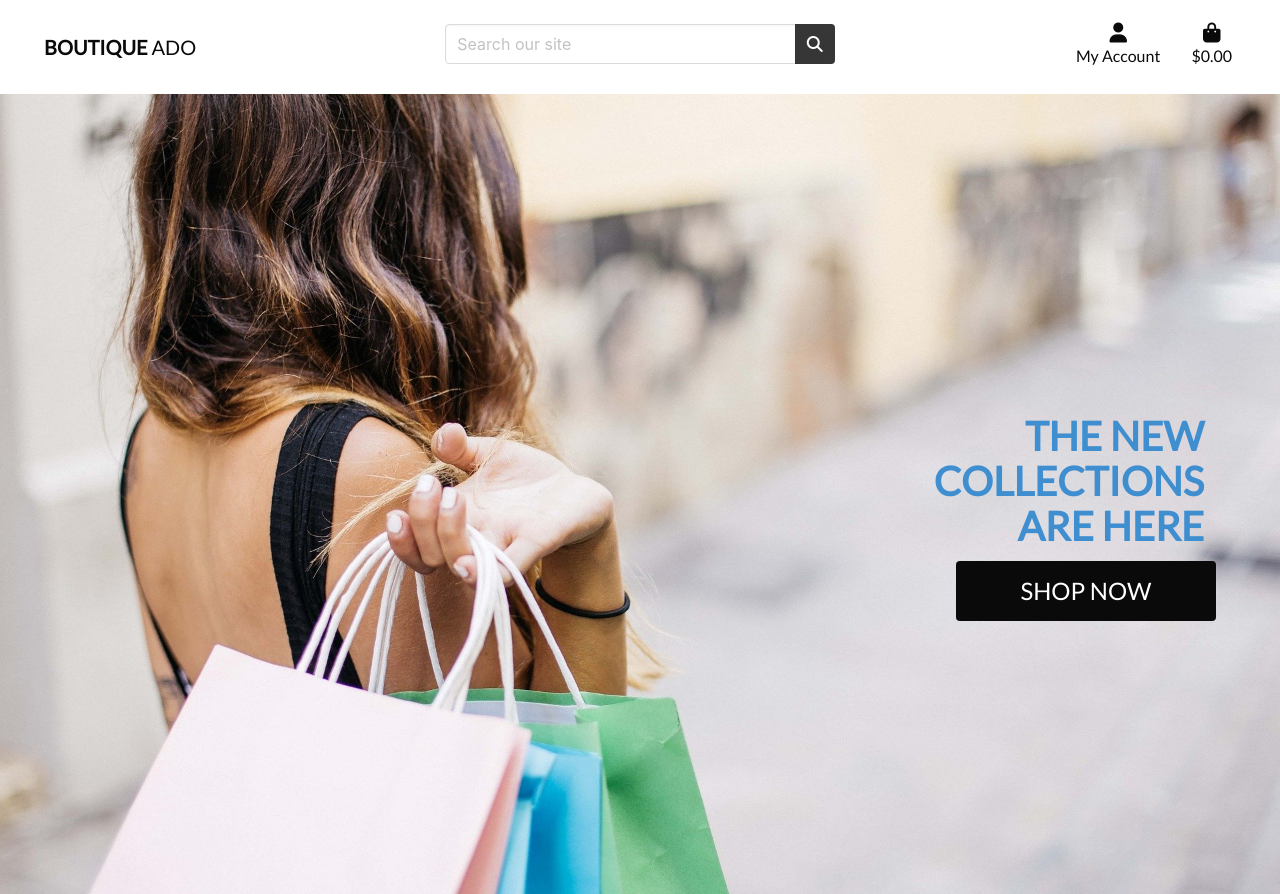
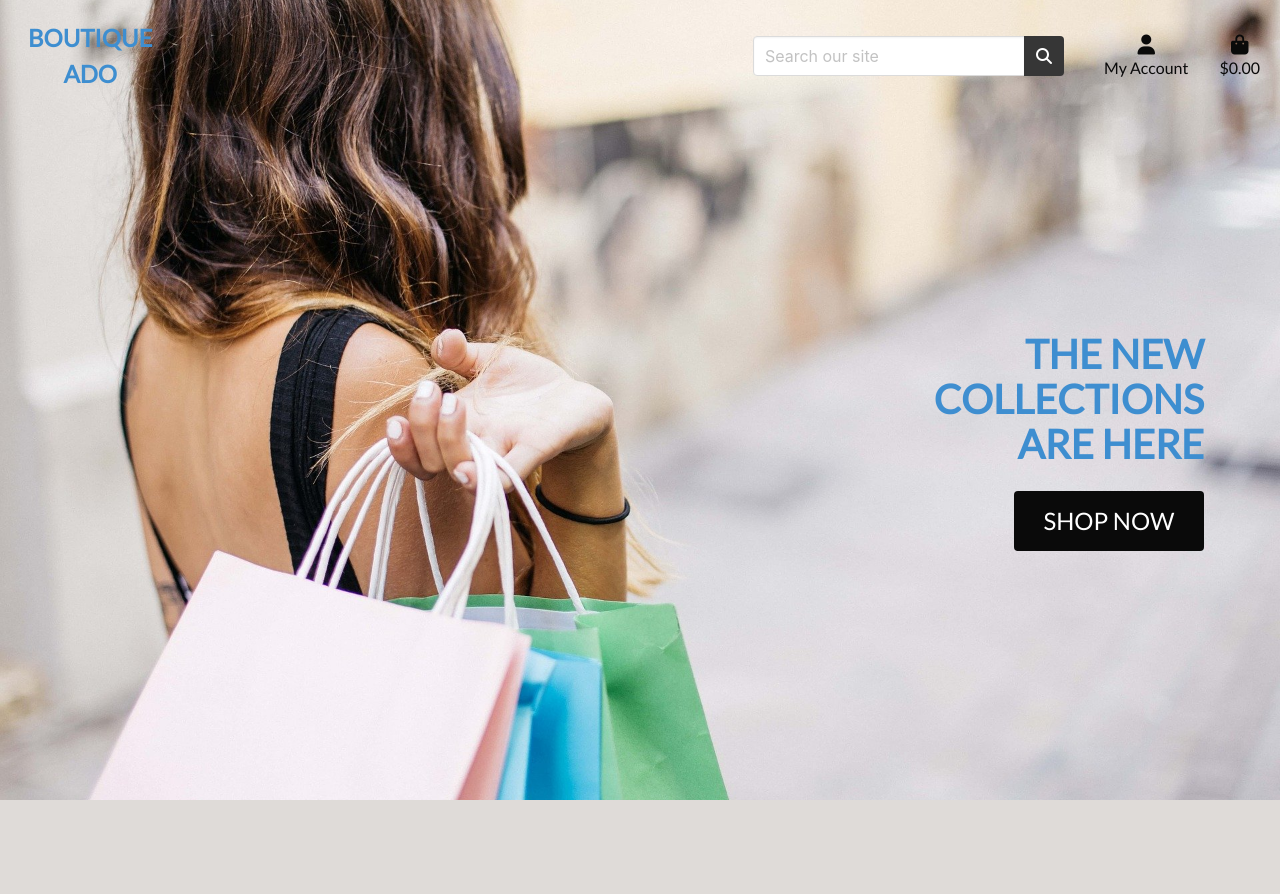
Before and after one commit to sctlcd/test-bulma, a Django app: page / in a window 1280 px wide. After the commit the page ends 800 px from the top, so only its background shows below. Run offline with Django 3.2, Linux system fonts and the light colour scheme; some libraries are stand-ins or nearby versions.

Commit message:
add navbar desktop

```diff
--- a/home/templates/home/index.html
+++ b/home/templates/home/index.html
@@ -13,11 +13,11 @@
   <div class="container is-fullheight">
     <div class="colums is-fullheight">
       <div class="column is-6 is-offset-6 is-7-medium is-offset-7-medium is-8-mobile is-offset-4-mobile">
-        <h1 class="title is-2 has-text-info logo-font has-text-right">The new <br />collections <br />are here</h1>
+        <h1 class="title is-2 has-text-info logo-font has-text-right my-3">The new <br />collections <br />are here</h1>
       </div>
-      <div class="is-pulled-right">
+      <div class="buttons is-right">
         <h4>
-          <a href="" class="button shop-now-button is-right is-black is-large is-uppercase has-text-white py-3">Shop now</a>
+          <a href="" class="button shop-now-button is-black is-large is-uppercase has-text-white py-3 mx-3">Shop now</a>
         </h4>
       </div>
     </div>
--- a/static/css/base.css
+++ b/static/css/base.css
@@ -3,18 +3,24 @@ html {
 }
 
 body {
-    /* background: url('/media/woman-3040029_1920.jpg') no-repeat center center fixed; */
-    /* background-size: cover; */
-    /* height: calc(100vh - 164px); */
-    /* color: #555; */
-    font-family: 'Lato';
-}
-
-.content-main {
     background: url('/media/homepage-background-1920-min.jpg') no-repeat center center fixed;
     background-size: cover;
     /* height: calc(100vh - 164px); */
     height: 100vh;
+    color: #555;
+    font-family: 'Lato';
+}
+
+.navbar.is-translucent {
+    background-color: transparent;
+    background-image: none;
+    }
+
+.content-main {
+    /* background: url('/media/homepage-background-1920-min.jpg') no-repeat center center fixed; */
+    /* background-size: cover; */
+    /* height: calc(100vh - 164px); */
+    /* height: 100vh; */
     color: #555;
 }
 
@@ -38,7 +44,7 @@ body {
 .shop-now-button {
     /* background: black;
     color: white; */
-    min-width: 260px;
+    min-width: 190px;
 }
 
 /* .btn-black {
--- a/templates/base.html
+++ b/templates/base.html
@@ -43,14 +43,22 @@
 </head>
 
 <body>
-  <header class="container is-fluid">
-    <div class="columns my-0">
-      <div class="column py-5 has-text-centered has-text-left-desktop">
-        <a href="{% url 'home' %}" class="navbar-link is-arrowless main-logo-link">
-          <h2 class="logo-font is-size-5 has-text-black my-0"><strong>Boutique</strong> Ado</h2>
+  <header class="container">
+    <nav class="navbar is-translucent is-fixed-top">
+      <div class="navbar-brand has-text-centered has-text-left-desktop py-3 mx-4">
+        <a class="navbar-link is-arrowless main-logo-link" href="{% url 'home' %}">
+          <h2 class="logo-font is-size-4 has-text-info has-text-weight-bold has-text-centered my-0">Boutique <br />Ado</h2>
         </a>
+        <div class="navbar-burger burger" data-target="navbar-menu">
+          <span aria-hidden="true"></span>
+          <span aria-hidden="true"></span>
+          <span aria-hidden="true"></span>
         </div>
-      <div class="column py-5">
+      </div>
+
+      <div id="navbar-menu" class="navbar-menu">
+        <!-- <div class="navbar-start">
+          <div class="navbar-item">
             <form method="GET" action="">
               <div class="field has-addons">
                 <div class="control is-expanded">
@@ -66,32 +74,49 @@
               </div>
             </form>
           </div>
-      <div class="column level py-2">
-        <div class="content level-right">
-          <ul class="has-text-centered my-0">
-            <li class="dropdown" style="display:inline-block;">
-              <div class="dropdown-trigger my-1">
+        </div> -->
+
+        <div class="navbar-end">
+          <div class="navbar-item">
+            <form method="GET" action="">
+              <div class="field has-addons">
+                <div class="control is-expanded">
+                  <input class="input" type="text" name="q" placeholder="Search our site">
+                </div>
+                <div class="control">
+                  <a class="button is-dark">
+                    <span class="icon">
+                      <i class="fas fa-search"></i>
+                    </span>
+                  </a>
+                </div>
+              </div>
+            </form>
+          </div>
+          <div class="py-5 mx-4">
+            <ul class="has-text-centered">
+              <li class="navbar-item has-dropdown is-hoverable" style="display:inline-block;">
                 <a class="has-text-black navbar-link is-arrowless" href="#" id="user-options" aria-haspopup="true" aria-expanded="false" aria-controls="dropdown-user-options">
                   <div class="text-center">
                     <div><i class="fas fa-user fa-lg"></i></div>
                     <p class="my-0">My Account</p>
                   </div>
                 </a>
-              </div>
-              <div class="dropdown-menu" id="dropdown-user-options" role="menu">
-                <!-- aria-labelledby="user-options" -->
-                <div class="dropdown-content">
+                <div class="navbar-dropdown is-boxed">
                   {% if request.user.is_authenticated %}
                     {% if request.user.is_superuser %}
-                  <a href="#" class="dropdown-item">Product Management</a>
+                    <a href="#" class="navbar-item">Product Management</a>
+                    <hr class="navbar-divider">
                     {% endif %}
-                  <a href="#" class="dropdown-item">My Profile</a>
-                  <a href="{% url 'account_logout' %}" class="dropdown-item">Logout</a>
+                    <a href="#" class="navbar-item">My Profile</a>
+                    <hr class="navbar-divider">
+                    <a href="{% url 'account_logout' %}" class="navbar-item">Logout</a>
+                    <hr class="navbar-divider">
                     {% else %}
-                  <a href="{% url 'account_signup' %}" class="dropdown-item">Register</a>
-                  <a href="{% url 'account_login' %}" class="dropdown-item">Login</a>
+                    <a href="{% url 'account_signup' %}" class="navbar-item">Register</a>
+                    <hr class="navbar-divider">
+                    <a href="{% url 'account_login' %}" class="navbar-item">Login</a>
                   {% endif %}
-                </div>
                 </div>
               </li>
               <li class="mx-1 mx-0-medium" style="display:inline-block">
@@ -112,9 +137,10 @@
           </div>
         </div>
       </div>
+    </nav>
   </header>
 
-  <div class="content-main">
+  <!-- <div class="content-main"> -->
   {% if messages %}
   <div class="message-container"></div>
   {% endif %}
@@ -128,7 +154,7 @@
 
   {% block postloadjs %}
   {% endblock %}
-  </div>
+  <!-- </div> -->
 </body>
 
 </html>
```
Lines whose indentation alone changed are shown as unchanged.
